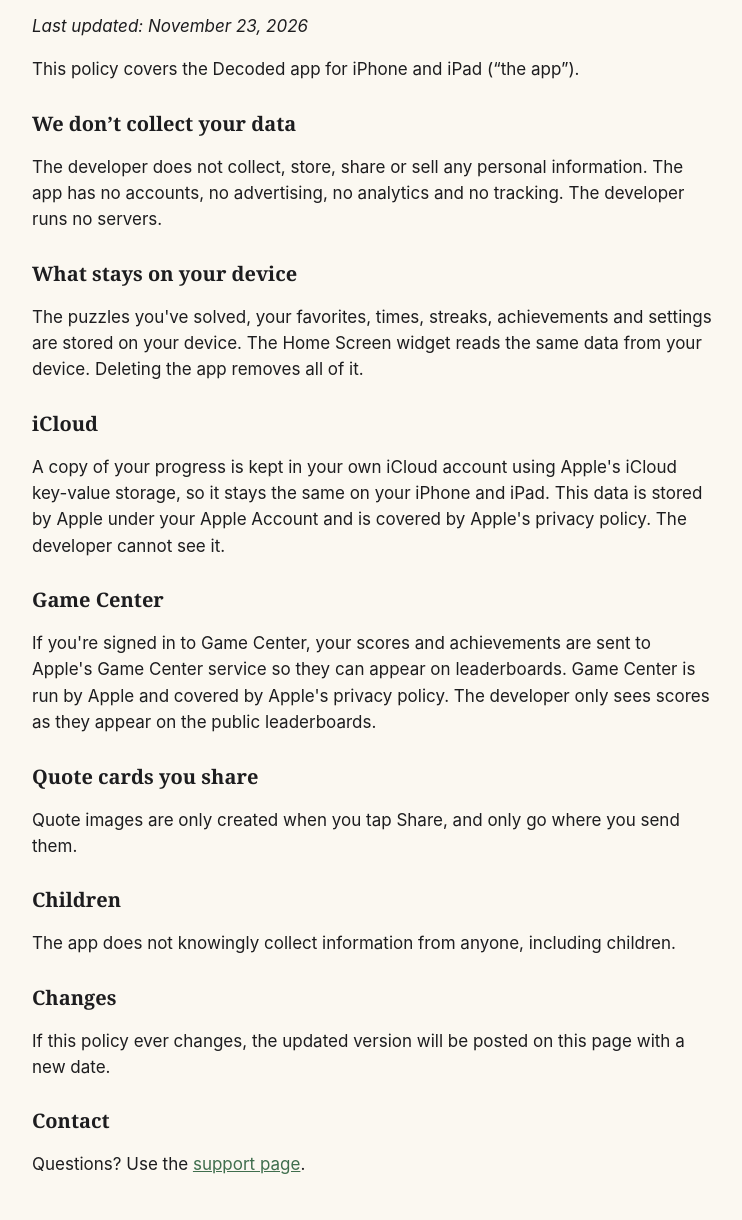
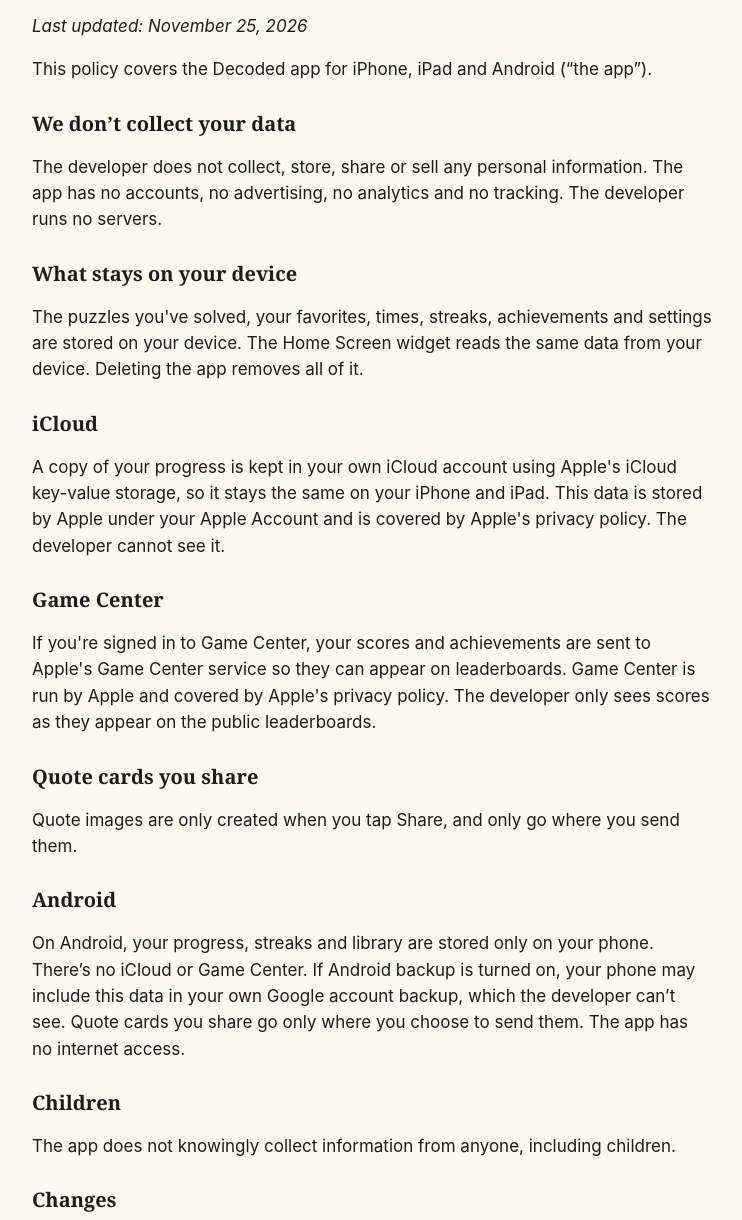
Before and after one commit to chrisdjbaker/decoded-app, a plain HTML site: page privacy.html in a window 1280 px wide. Shown: the part 80-1300 px from the top of the page, without its empty margins (268-1010 px from the left). Drawn offline with Linux system fonts and the light colour scheme.

Commit message:
Privacy policy: add the Android version
Co-Authored-By: Claude Opus 5.5 <noreply@anthropic.com>

```diff
--- a/privacy.html
+++ b/privacy.html
@@ -16,8 +16,8 @@
 </head>
 <body>
 <h1>Privacy Policy</h1>
-<p><em>Last updated: November 23, 2026</em></p>
-<p>This policy covers the Decoded app for iPhone and iPad (“the app”).</p>
+<p><em>Last updated: November 25, 2026</em></p>
+<p>This policy covers the Decoded app for iPhone, iPad and Android (“the app”).</p>
 
 <h2>We don’t collect your data</h2>
 <p>The developer does not collect, store, share or sell any personal information. The app has no accounts, no advertising, no analytics and no tracking. The developer runs no servers.</p>
@@ -34,6 +34,9 @@
 <h2>Quote cards you share</h2>
 <p>Quote images are only created when you tap Share, and only go where you send them.</p>
 
+<h2>Android</h2>
+<p>On Android, your progress, streaks and library are stored only on your phone. There’s no iCloud or Game Center. If Android backup is turned on, your phone may include this data in your own Google account backup, which the developer can’t see. Quote cards you share go only where you choose to send them. The app has no internet access.</p>
+
 <h2>Children</h2>
 <p>The app does not knowingly collect information from anyone, including children.</p>
 
```
